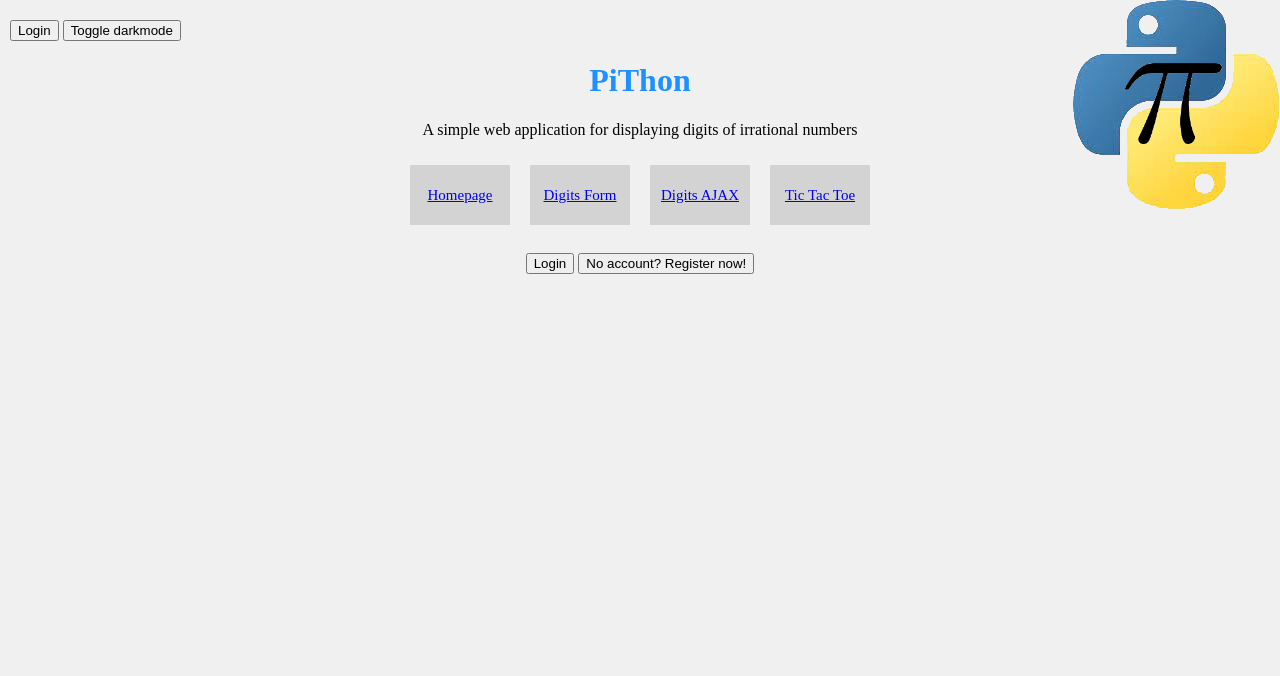
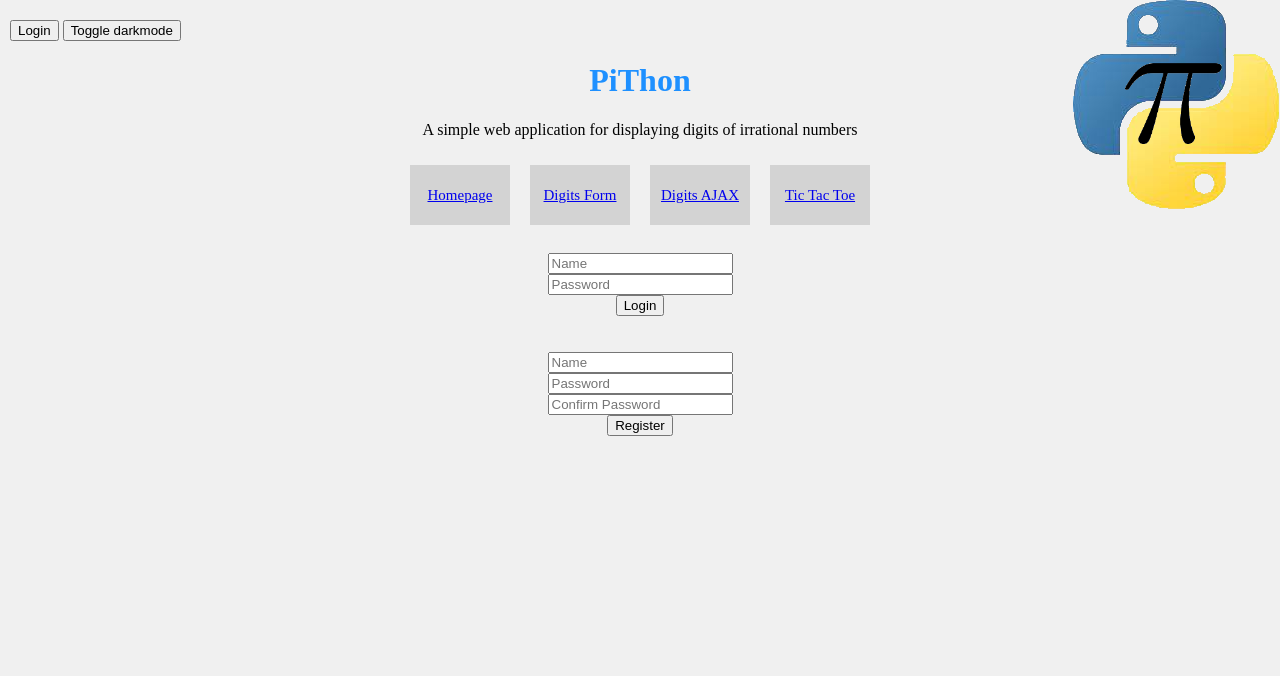
Before and after one commit to JoergSchmid/PiThon, a Flask app: page /profile in a window 1280 px wide. Shown: the top 676 px of the page. Run offline with Flask 2, Linux system fonts and the light colour scheme.

Commit message:
Login and register are on the profile page now. Account deletion remains separate. Add placeholders for better user exp.

```diff
--- a/templates/profile.jinja
+++ b/templates/profile.jinja
@@ -6,8 +6,17 @@
 
 <div class="ctr">
     {% if session["username"] == null %}
-    <input type="button" id="btn_login" value="Login" onclick="login()">
-    <input type="button" id="btn_register" value="No account? Register now!" onclick="register()">
+    <form action='/login?current_page=profile' method='POST'>
+        <input type='text' name='username' placeholder="Name"><br>
+        <input type='password' name='password' placeholder="Password"><br>
+        <input type='submit' value='Login'>
+    </form><br><br>
+    <form class='ctr' action='/register?current_page=profile' method='POST'>
+        <input type='text' name='username' placeholder="Name"><br>
+        <input type='password' name='password' placeholder="Password"><br>
+        <input type='password' name='confirm_password' placeholder="Confirm Password"><br>
+        <input type='submit' value='Register'>
+    </form>
     {% else %}
     <p>Logged in as {{session["username"]}}</p>
     <input type="button" id="btn_logout" value="Logout" onclick="logout()">
```
